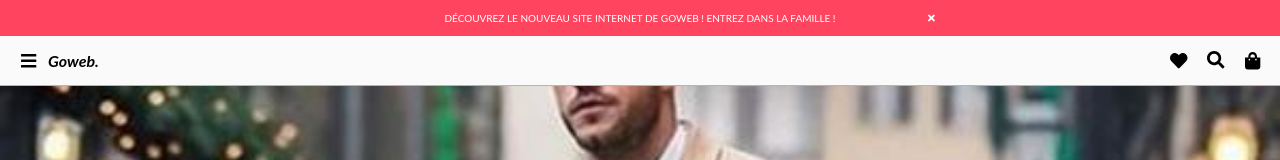
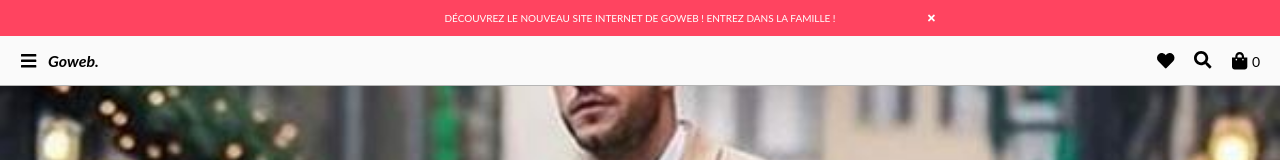
Before and after one commit to Lucasbeneston/goweb_store, a React (Create React App) app: page / in a window 1280 px wide. Shown: the top 160 px of the page. Built offline with nearby package versions, Linux system fonts and the light colour scheme.

Commit message:
:sparkles: Update shoopping Cart when item add :sparkles:

```diff
--- a/src/components/molecules/ItemForm/ItemForm.jsx
+++ b/src/components/molecules/ItemForm/ItemForm.jsx
@@ -7,9 +7,7 @@ import InputNumber from "../../atoms/Inputs/InputNumber/InputNumber";
 import "./ItemForm.scss";
 
 export default function ItemForm() {
-  const { addItem, cartItems, totalItems } = useContext(CartContext);
-  console.log("cartItems : ", cartItems);
-  console.log("totalItems : ", totalItems);
+  const { addItem } = useContext(CartContext);
 
   const [isOpen, setIsOpen] = useState({ openColor: false, openSize: false });
   const [isDisabled, setIsDisabled] = useState(true);
--- a/src/components/molecules/Nav/Nav.jsx
+++ b/src/components/molecules/Nav/Nav.jsx
@@ -1,4 +1,4 @@
-import React, { useState } from "react";
+import React, { useContext, useState } from "react";
 import { Link } from "react-router-dom";
 import { FontAwesomeIcon } from "@fortawesome/react-fontawesome";
 import {
@@ -9,11 +9,14 @@ import {
   faShoppingBag,
   faCaretDown,
 } from "@fortawesome/free-solid-svg-icons";
+import { CartContext } from "../../../contexts/CartContext/CartContext";
 // import LogoGoweb from "../../atoms/SVG/LogoGoweb";
 
 import "./Nav.scss";
 
 export default function Nav() {
+  const { itemCount } = useContext(CartContext);
+
   const [isOpen, setIsOpen] = useState(false);
 
   return (
@@ -48,6 +51,7 @@ export default function Nav() {
 
         <Link to="/cart" className="nav_right_button" type="button">
           <FontAwesomeIcon icon={faShoppingBag} />
+          <span className="nav_right_button_cartCount">{itemCount}</span>
         </Link>
       </div>
 
--- a/src/components/molecules/Nav/Nav.scss
+++ b/src/components/molecules/Nav/Nav.scss
@@ -36,6 +36,11 @@
         justify-content: center;
         align-items: center;
       }
+
+      &_cartCount {
+        padding-left: 5px;
+        font-size: 1.4rem;
+      }
     }
   }
 
--- a/src/contexts/CartContext/CartReducer.js
+++ b/src/contexts/CartContext/CartReducer.js
@@ -11,14 +11,8 @@ export const sumItems = (cartItems) => {
     (total, product) => total + product.quantity,
     0
   );
-
-  // const total = cartItems
-  //   // eslint-disable-next-line no-shadow
-  //   .reduce((total, product) => total + product.price * product.quantity, 0)
-  //   .toFixed(2);
   return {
     itemCount,
-    // total
   };
 };
 
```
Also changed, not shown: 1 other file (tests, documents, lock files or other folders).
